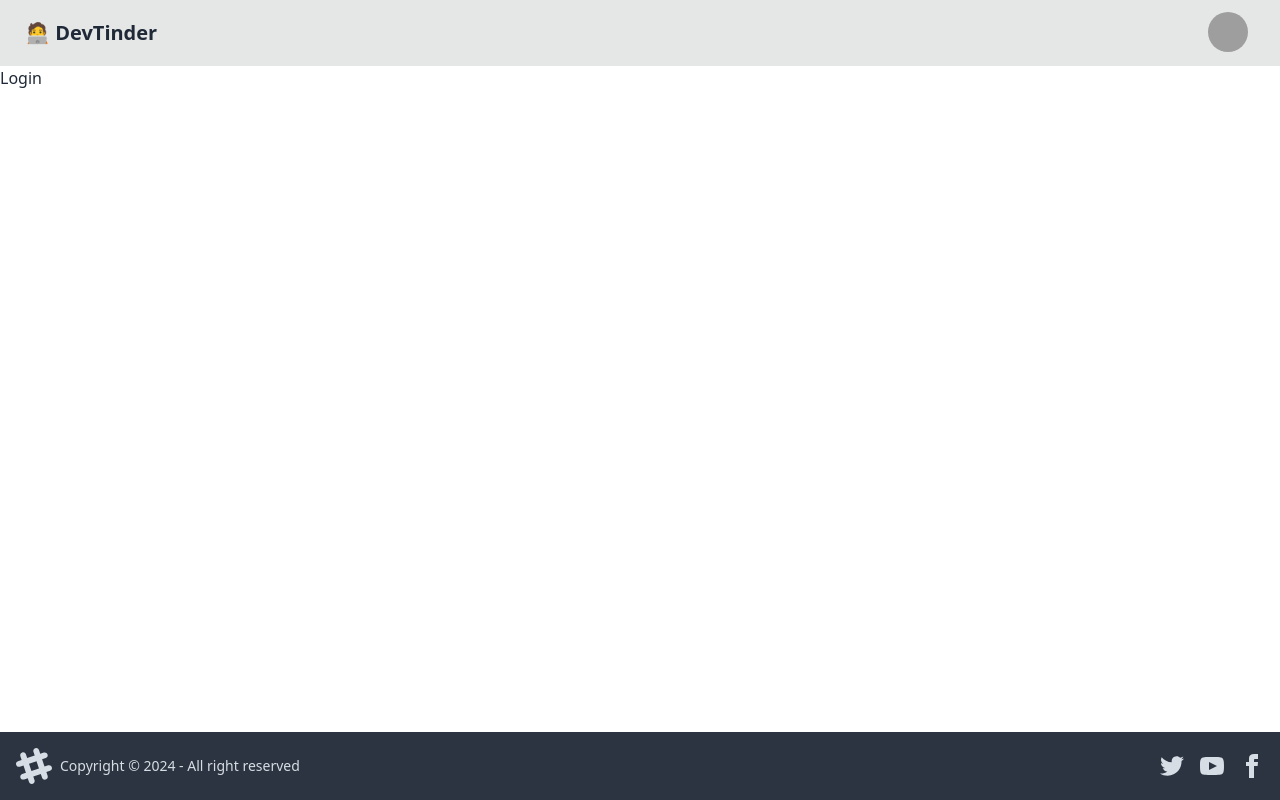
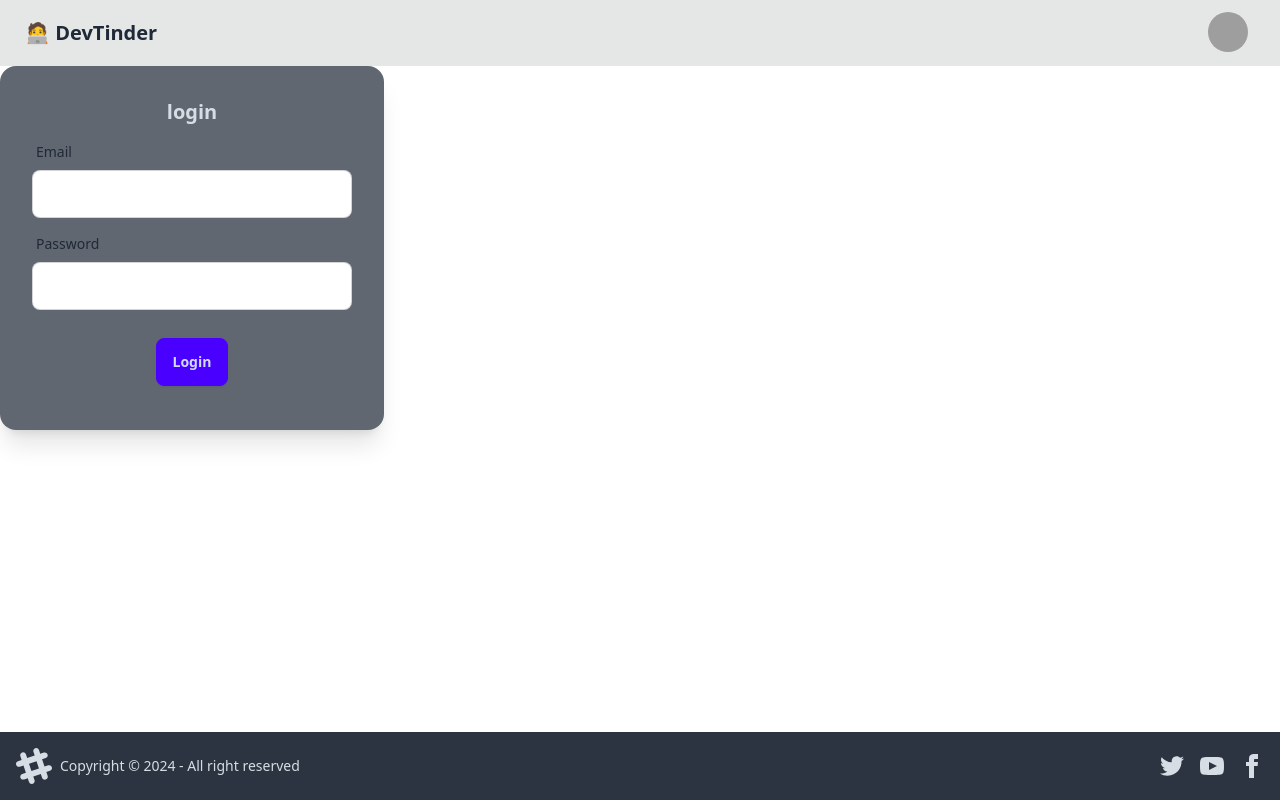
Before and after one commit to premsai-noolu/devTinder-FE, a React (Vite) app: page /login in a window 1280 px wide. Built offline with nearby package versions, Linux system fonts and the light colour scheme; grey boxes are pictures that could not be loaded.

Commit message:
Redux store and slices

```diff
--- a/package.json
+++ b/package.json
@@ -10,8 +10,12 @@
     "preview": "vite preview"
   },
   "dependencies": {
+    "@reduxjs/toolkit": "^2.3.0",
+    "axios": "^1.7.7",
+    "cors": "^2.8.5",
     "react": "^18.3.1",
     "react-dom": "^18.3.1",
+    "react-redux": "^9.1.2",
     "react-router-dom": "^6.27.0"
   },
   "devDependencies": {
--- a/src/App.jsx
+++ b/src/App.jsx
@@ -3,10 +3,13 @@
 import Body from "./Body";
 import Login from "./Login";
 import Profile from "./Profile";
+import { Provider } from "react-redux";
+import appStore from "./utils/appStore";
 
 function App() {
   return (
     <>
+      <Provider store={appStore}>
         <BrowserRouter basename="/">
           <Routes>
             <Route path="/" element={<Body />}>
@@ -15,6 +18,7 @@
             </Route>
           </Routes>
         </BrowserRouter>
+      </Provider>
     </>
   );
 }
--- a/src/Login.jsx
+++ b/src/Login.jsx
@@ -1,7 +1,62 @@
-import React from "react";
+import axios from "axios";
+import React, { useState } from "react";
 
 const Login = () => {
-  return <div>Login</div>;
+  const [emailId, setEmailId] = useState("");
+  const [passWord, setPassWord] = useState("");
+  const handleLogin = async () => {
+    try {
+      const res = await axios.post(
+        "http://localhost:9999/login",
+        {
+          emailId,
+          passWord,
+        },
+        {
+          withCredentials: true,
+        }
+      );
+      console.log(res.data);
+    } catch (err) {
+      console.error(err);
+    }
+  };
+  return (
+    <div>
+      <div className="card bg-base-100 image-full w-96 shadow-xl">
+        <div className="card-body">
+          <h2 className="card-title justify-center">login</h2>
+          <label className="form-control w-full max-w-xs">
+            <div className="label">
+              <span className="label-text">Email</span>
+            </div>
+            <input
+              type="text"
+              placeholder=""
+              value={emailId}
+              className="input input-bordered w-full max-w-xs mb-2"
+              onChange={(e) => setEmailId(e.target.value)}
+            />
+            <div className="label">
+              <span className="label-text">Password</span>
+            </div>
+            <input
+              type="text"
+              placeholder=""
+              value={passWord}
+              className="input input-bordered w-full max-w-xs mb-2"
+              onChange={(e) => setPassWord(e.target.value)}
+            />
+          </label>
+          <div className="card-actions justify-center my-3">
+            <button className="btn btn-primary" onClick={handleLogin}>
+              Login
+            </button>
+          </div>
+        </div>
+      </div>
+    </div>
+  );
 };
 
 export default Login;
--- /dev/null
+++ b/src/utils/appStore.js
@@ -0,0 +1,10 @@
+import { configureStore } from "@reduxjs/toolkit";
+import userReducer from "./userSlice";
+
+const appStore = configureStore({
+  reducer: {
+    user: userReducer,
+  },
+});
+
+export default appStore;
--- /dev/null
+++ b/src/utils/userSlice.js
@@ -0,0 +1,17 @@
+import { createSlice } from "@reduxjs/toolkit";
+
+const userSlice = createSlice({
+  name: "user",
+  initialState: null,
+  reducers: {
+    addUser: (state, action) => {
+      return action.payload;
+    },
+    removeUser: (state, action) => {
+      return null;
+    },
+  },
+});
+
+export const { addUser, removeUser } = userSlice.actions;
+export default userSlice.reducer;
```
Also changed, not shown: 1 other file (tests, documents, lock files or other folders). Lines whose indentation alone changed are shown as unchanged.
